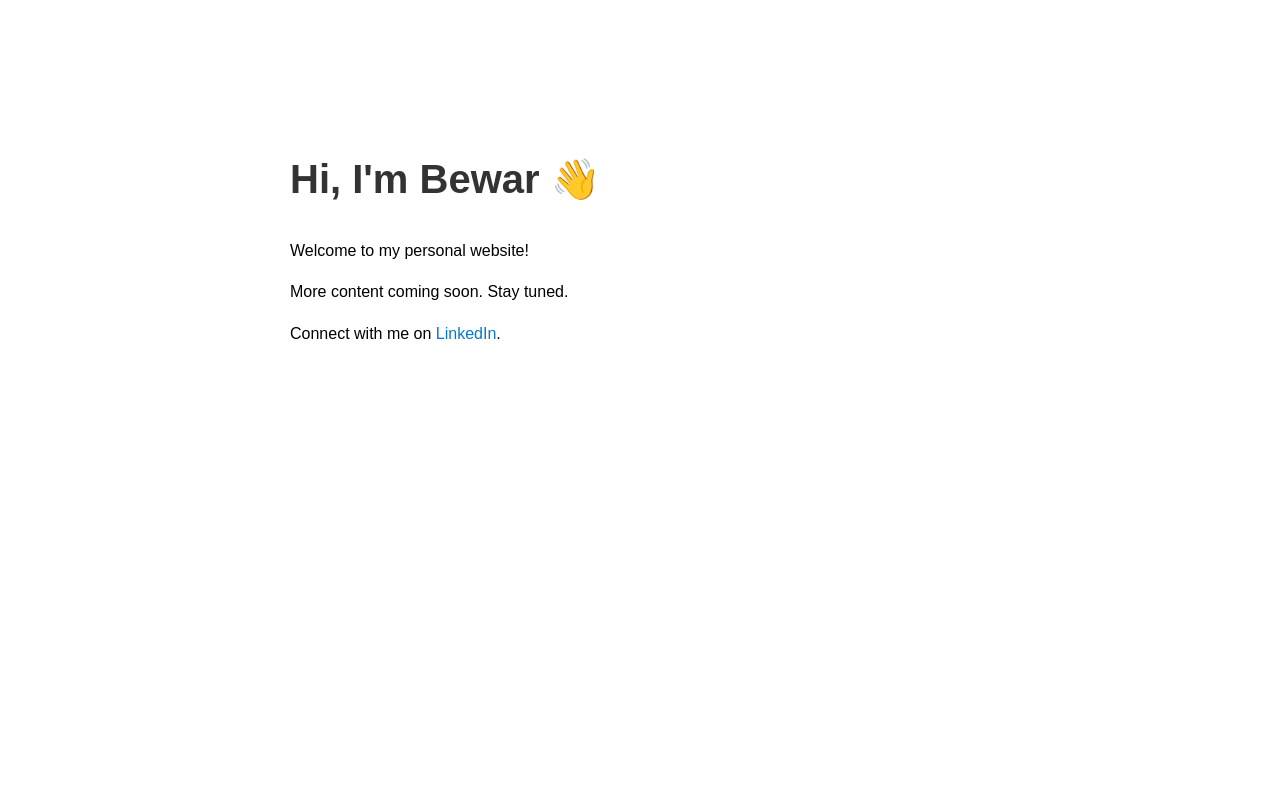
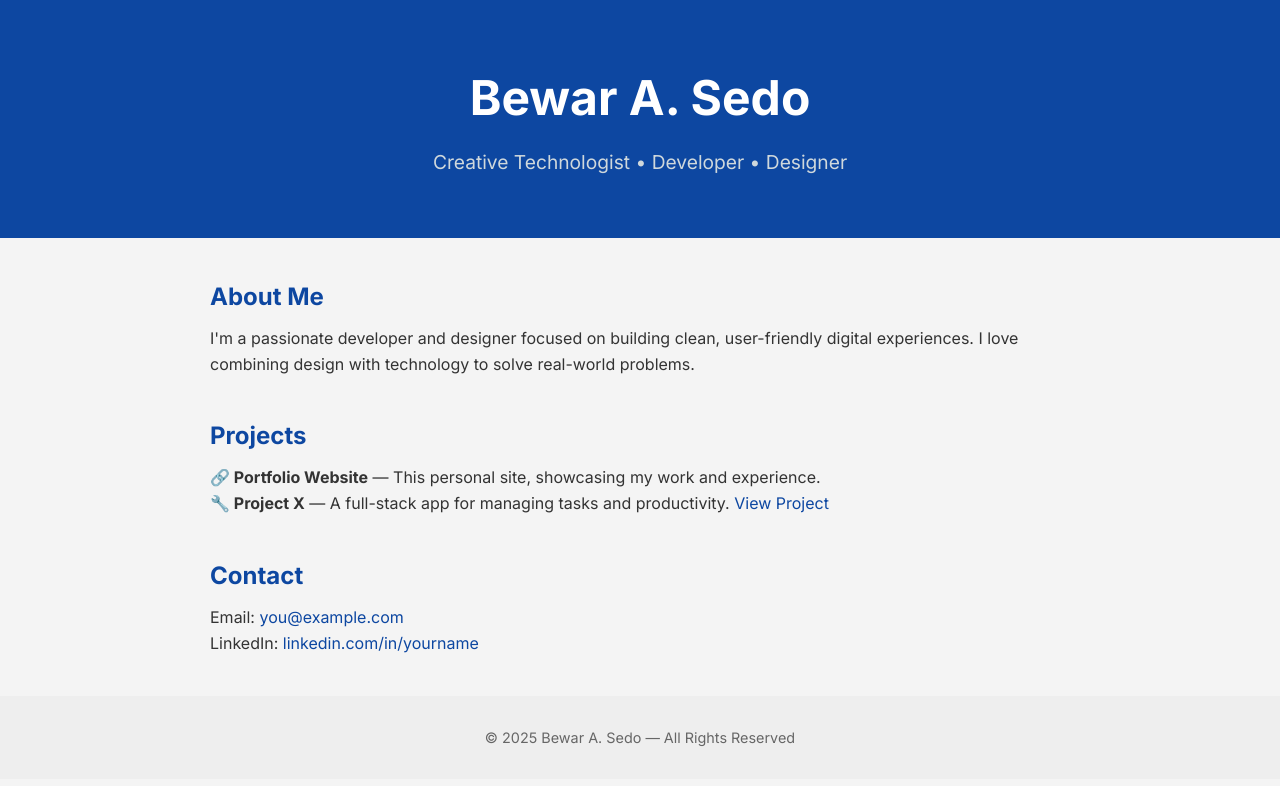
Before and after one commit to BewarASedo/bewarasedo.github.io, a plain HTML site: page index.html in a window 1280 px wide. Drawn offline with Linux system fonts and the light colour scheme.

Commit message:
Update index.html

```diff
--- a/index.html
+++ b/index.html
@@ -1,31 +1,98 @@
-<!DOCTYPE html>
+ <!DOCTYPE html>
 <html lang="en">
 <head>
   <meta charset="UTF-8" />
-  <meta name="viewport" content="width=device-width, initial-scale=1.0"/>
+  <meta name="viewport" content="width=device-width, initial-scale=1.0" />
   <title>Bewar A. Sedo</title>
+  <link href="https://fonts.googleapis.com/css2?family=Inter:wght@400;700&display=swap" rel="stylesheet">
   <style>
+    * {
+      margin: 0;
+      padding: 0;
+      box-sizing: border-box;
+    }
+
     body {
-      font-family: sans-serif;
-      max-width: 700px;
-      margin: 100px auto;
-      padding: 20px;
+      font-family: 'Inter', sans-serif;
+      background-color: #f4f4f4;
+      color: #333;
       line-height: 1.6;
     }
-    h1 {
-      font-size: 2.5em;
-      color: #333;
+
+    header {
+      background: #0d47a1;
+      color: #fff;
+      padding: 60px 20px;
+      text-align: center;
     }
+
+    header h1 {
+      font-size: 3em;
+      margin-bottom: 10px;
+    }
+
+    header p {
+      font-size: 1.2em;
+      color: #cfd8dc;
+    }
+
+    .container {
+      max-width: 900px;
+      margin: 40px auto;
+      padding: 0 20px;
+    }
+
+    section {
+      margin-bottom: 40px;
+    }
+
+    h2 {
+      color: #0d47a1;
+      margin-bottom: 10px;
+      font-size: 1.5em;
+    }
+
     a {
-      color: #007acc;
+      color: #0d47a1;
       text-decoration: none;
+    }
+
+    footer {
+      text-align: center;
+      padding: 30px 0;
+      background: #eee;
+      font-size: 0.9em;
+      color: #666;
     }
   </style>
 </head>
 <body>
-  <h1>Hi, I'm Bewar 👋</h1>
-  <p>Welcome to my personal website!</p>
-  <p>More content coming soon. Stay tuned.</p>
-  <p>Connect with me on <a href="https://www.linkedin.com" target="_blank">LinkedIn</a>.</p>
+  <header>
+    <h1>Bewar A. Sedo</h1>
+    <p>Creative Technologist • Developer • Designer</p>
+  </header>
+
+  <div class="container">
+    <section>
+      <h2>About Me</h2>
+      <p>I'm a passionate developer and designer focused on building clean, user-friendly digital experiences. I love combining design with technology to solve real-world problems.</p>
+    </section>
+
+    <section>
+      <h2>Projects</h2>
+      <p><strong>🔗 Portfolio Website</strong> — This personal site, showcasing my work and experience.</p>
+      <p><strong>🔧 Project X</strong> — A full-stack app for managing tasks and productivity. <a href="#">View Project</a></p>
+    </section>
+
+    <section>
+      <h2>Contact</h2>
+      <p>Email: <a href="mailto:you@example.com">you@example.com</a></p>
+      <p>LinkedIn: <a href="https://www.linkedin.com/in/yourname" target="_blank">linkedin.com/in/yourname</a></p>
+    </section>
+  </div>
+
+  <footer>
+    <p>© 2025 Bewar A. Sedo — All Rights Reserved</p>
+  </footer>
 </body>
 </html>
```
